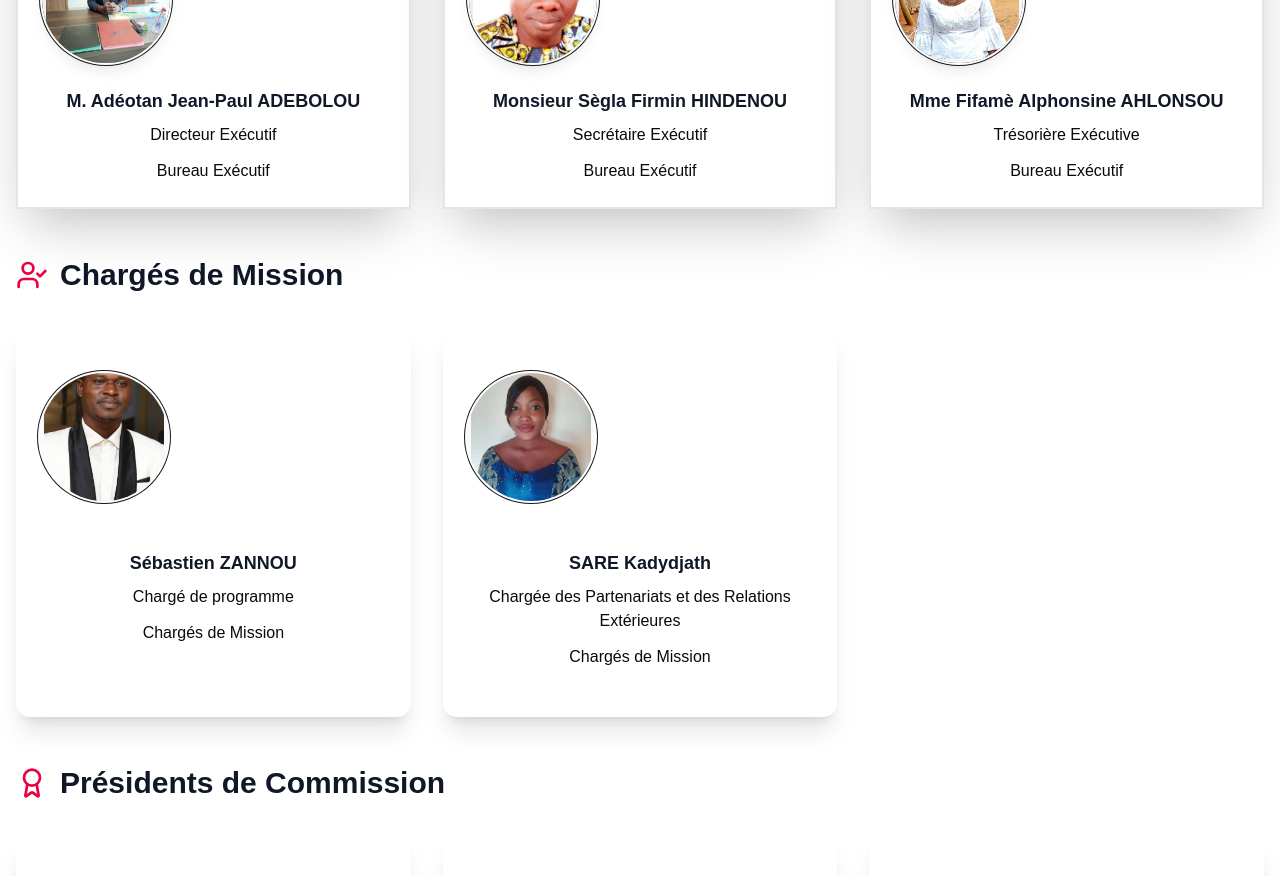
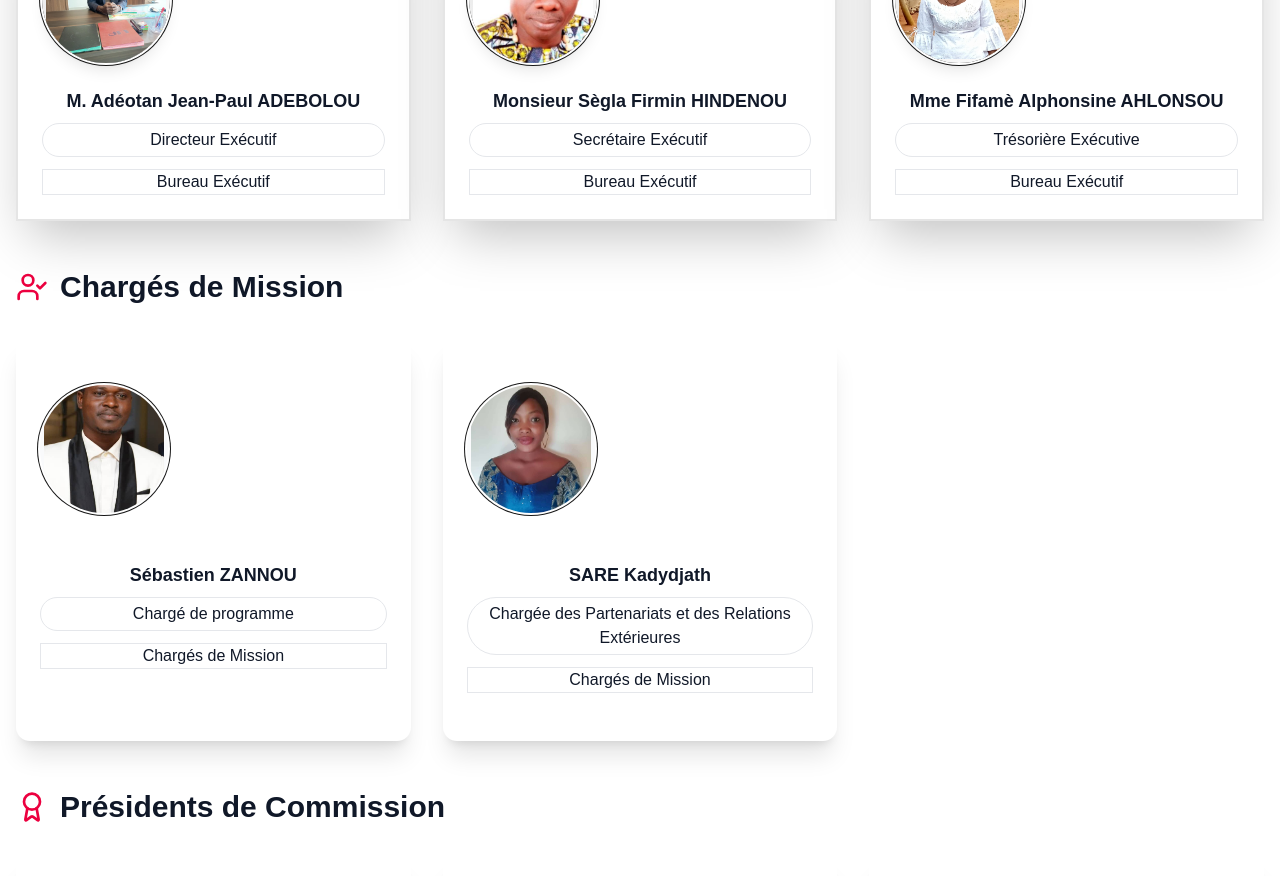
Before and after one commit to samsun243/filles-plus-platform, a Next.js app: page /team in a window 1280 px wide. Shown: the part 700-1576 px from the top of the page. Built offline with nearby package versions, Linux system fonts and the light colour scheme.

Commit message:
Make team badges fully readable: opaque background and text-gray-900

```diff
--- a/app/team/page.tsx
+++ b/app/team/page.tsx
@@ -164,11 +164,11 @@ export default function Team() {
                     </figure>
                     <div className="card-body items-center text-center p-6">
                       <h3 className="card-title text-lg font-bold text-gray-900 mb-2 group-hover:text-primary transition-colors duration-300">{member.name}</h3>
-                      <div className="badge badge-primary badge-outline mb-3 hover:badge-primary transition-all duration-300 cursor-help" title={`Rôle: ${member.role}`}>
+                      <div className="badge bg-white text-gray-900 border border-gray-200 mb-3 px-3 py-1 rounded-full" title={`Rôle: ${member.role}`}>
                         {member.role}
                       </div>
                       <div className="card-actions justify-center">
-                        <div className="badge badge-ghost badge-sm hover:badge-accent transition-all duration-300">{member.category}</div>
+                        <div className="badge bg-white text-gray-900 border border-gray-200 badge-sm">{member.category}</div>
                       </div>
                     </div>
                   </div>
@@ -203,9 +203,9 @@ export default function Team() {
                     </figure>
                     <div className="card-body items-center text-center p-6">
                       <h3 className="card-title text-lg font-bold text-gray-900 mb-2">{member.name}</h3>
-                      <div className="badge badge-primary badge-outline mb-3">{member.role}</div>
+                      <div className="badge bg-white text-gray-900 border border-gray-200 mb-3 px-3 py-1 rounded-full">{member.role}</div>
                       <div className="card-actions justify-center">
-                        <div className="badge badge-ghost badge-sm">{member.category}</div>
+                        <div className="badge bg-white text-gray-900 border border-gray-200 badge-sm">{member.category}</div>
                       </div>
                     </div>
                   </Card>
```
